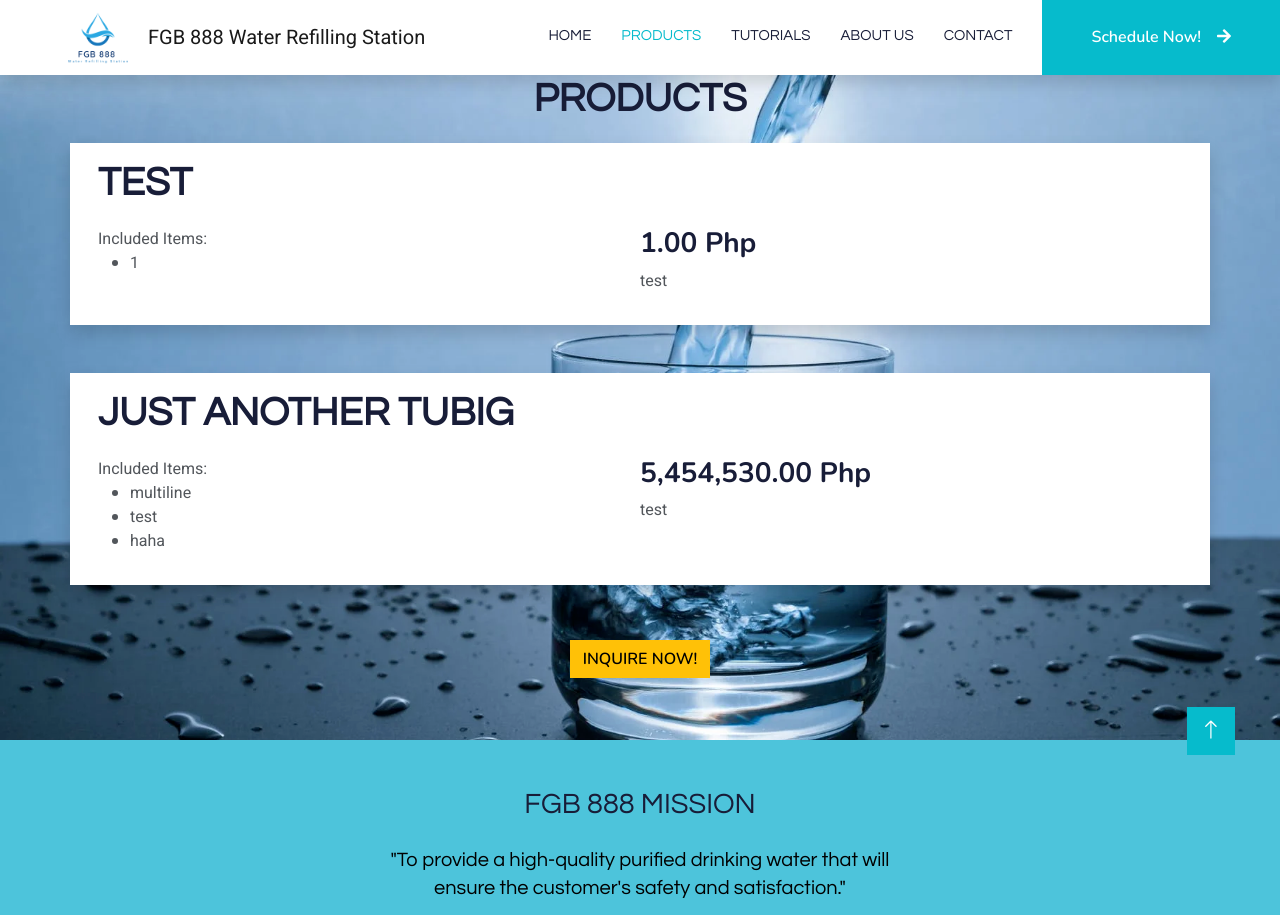
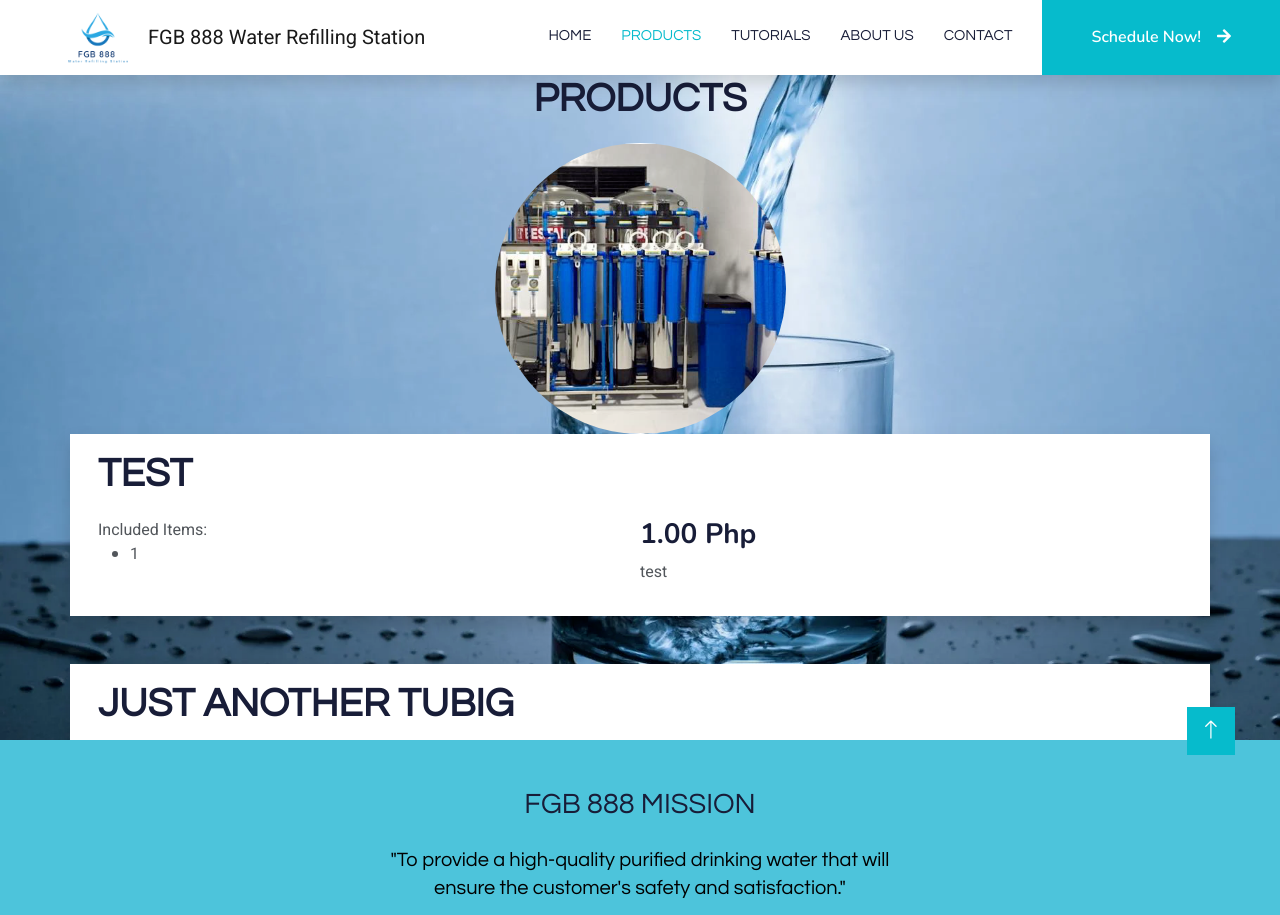
Before and after one commit to eightmoons/water_station_project, a PHP site: page /products.php in a window 1280 px wide. Shown: the top 915 px of the page. Run offline with PHP 8.4, Linux system fonts and the light colour scheme; data comes from the database, SQL or seed files in the repository; some libraries are stand-ins or nearby versions.

Commit message:
[add] image

```diff
--- a/src/products.php
+++ b/src/products.php
@@ -117,6 +117,8 @@ $products = $productLoader(new \lib\domain\params\LoadProductListParams());
     <div class="parallax">
     <main class="container" role="main">
         <h1>Products <?php echo isset($_SESSION['id']) ?'<a href="product-add.php"><span class="btn btn-success">Add Products</span></a>' : ''; ?></h1>
+        <div class="d-flex justify-content-center"><img src="img/Mask Group 1.png" alt="preview"></div>
+
         <?php
         echo $add ? (new \lib\app\widgets\ProductWidget(null))->editMode() : "";
 
```
Also changed, not shown: src/img/Mask Group 1.png (added), src/img/product-preview.png (added), 2 other files.
